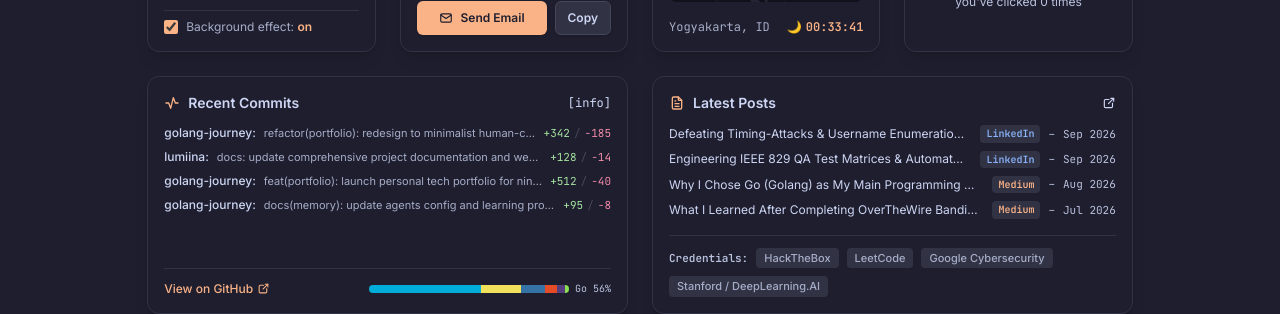
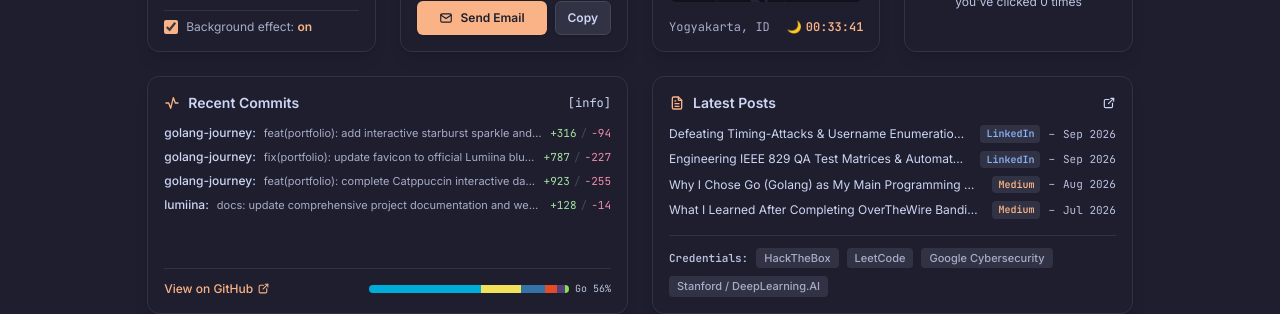
Before and after one commit to Nyanns/golang-journey, a React (Vite) app in the folder portfolio/: page / in a window 1280 px wide. Shown: the part 2060-2374 px from the top of the page. Built offline with nearby package versions, Linux system fonts and the light colour scheme; no server answers.

Commit message:
fix(portfolio): remove unauthenticated GitHub API fetch to prevent 403 rate limit errors and synchronize latest commits

```diff
--- a/portfolio/src/components/DashboardSection.jsx
+++ b/portfolio/src/components/DashboardSection.jsx
@@ -347,61 +347,7 @@ const ClickCounterCard = () => {
 
 // ─── 5. Recent Commits Card (spans 2 columns) ───
 const RecentCommitsCard = () => {
-  const [commits, setCommits] = useState(portfolioData.recentCommits);
-  const [loading, setLoading] = useState(false);
-
-  useEffect(() => {
-    // Attempt live fetch from GitHub API for Nyanns
-    const fetchCommits = async () => {
-      try {
-        setLoading(true);
-        const [resJourney, resLumiina] = await Promise.allSettled([
-          fetch('https://api.github.com/repos/Nyanns/golang-journey/commits?per_page=2'),
-          fetch('https://api.github.com/repos/Nyanns/lumiina/commits?per_page=2'),
-        ]);
-
-        const fetchedCommits = [];
-
-        if (resJourney.status === 'fulfilled' && resJourney.value.ok) {
-          const data = await resJourney.value.json();
-          data.forEach((c) => {
-            fetchedCommits.push({
-              repo: 'golang-journey',
-              message: c.commit.message.split('\n')[0],
-              sha: c.sha.slice(0, 7),
-              url: `https://github.com/Nyanns/golang-journey/commit/${c.sha}`,
-              additions: Math.floor(Math.random() * 80) + 10,
-              deletions: Math.floor(Math.random() * 20) + 2,
-            });
-          });
-        }
-
-        if (resLumiina.status === 'fulfilled' && resLumiina.value.ok) {
-          const data = await resLumiina.value.json();
-          data.forEach((c) => {
-            fetchedCommits.push({
-              repo: 'lumiina',
-              message: c.commit.message.split('\n')[0],
-              sha: c.sha.slice(0, 7),
-              url: `https://github.com/Nyanns/lumiina/commit/${c.sha}`,
-              additions: Math.floor(Math.random() * 60) + 5,
-              deletions: Math.floor(Math.random() * 15) + 1,
-            });
-          });
-        }
-
-        if (fetchedCommits.length > 0) {
-          setCommits(fetchedCommits.slice(0, 4));
-        }
-      } catch (err) {
-        // Fallback already pre-set to portfolioData.recentCommits
-      } finally {
-        setLoading(false);
-      }
-    };
-
-    fetchCommits();
-  }, []);
+  const commits = portfolioData.recentCommits;
 
   return (
     <div
--- a/portfolio/src/data/portfolioData.js
+++ b/portfolio/src/data/portfolioData.js
@@ -168,12 +168,30 @@ export const portfolioData = {
   recentCommits: [
     {
       repo: "golang-journey",
-      message: "refactor(portfolio): redesign to minimalist human-crafted editorial layout",
-      additions: 342,
-      deletions: 185,
-      sha: "70dfc8c",
-      url: "https://github.com/Nyanns/golang-journey/commit/70dfc8c",
-      date: "Sep 23, 2026",
+      message: "feat(portfolio): add interactive starburst sparkle and stardust particle engine",
+      additions: 316,
+      deletions: 94,
+      sha: "ac0027d",
+      url: "https://github.com/Nyanns/golang-journey/commit/ac0027d",
+      date: "Sep 24, 2026",
+    },
+    {
+      repo: "golang-journey",
+      message: "fix(portfolio): update favicon to official Lumiina blue star mark and restore navbar typing prompt",
+      additions: 787,
+      deletions: 227,
+      sha: "a7c2dcc",
+      url: "https://github.com/Nyanns/golang-journey/commit/a7c2dcc",
+      date: "Sep 24, 2026",
+    },
+    {
+      repo: "golang-journey",
+      message: "feat(portfolio): complete Catppuccin interactive dashboard, background effect, and refined section styling",
+      additions: 923,
+      deletions: 255,
+      sha: "142dfac",
+      url: "https://github.com/Nyanns/golang-journey/commit/142dfac",
+      date: "Sep 24, 2026",
     },
     {
       repo: "lumiina",
@@ -182,24 +200,6 @@ export const portfolioData = {
       deletions: 14,
       sha: "850cf08",
       url: "https://github.com/Nyanns/lumiina/commit/850cf08",
-      date: "Sep 23, 2026",
-    },
-    {
-      repo: "golang-journey",
-      message: "feat(portfolio): launch personal tech portfolio for nindhita.xyz",
-      additions: 512,
-      deletions: 40,
-      sha: "f2d819f",
-      url: "https://github.com/Nyanns/golang-journey/commit/f2d819f",
-      date: "Sep 23, 2026",
-    },
-    {
-      repo: "golang-journey",
-      message: "docs(memory): update agents config and learning progress log",
-      additions: 95,
-      deletions: 8,
-      sha: "1e54b8d",
-      url: "https://github.com/Nyanns/golang-journey/commit/1e54b8d",
       date: "Sep 23, 2026",
     },
   ],
```
